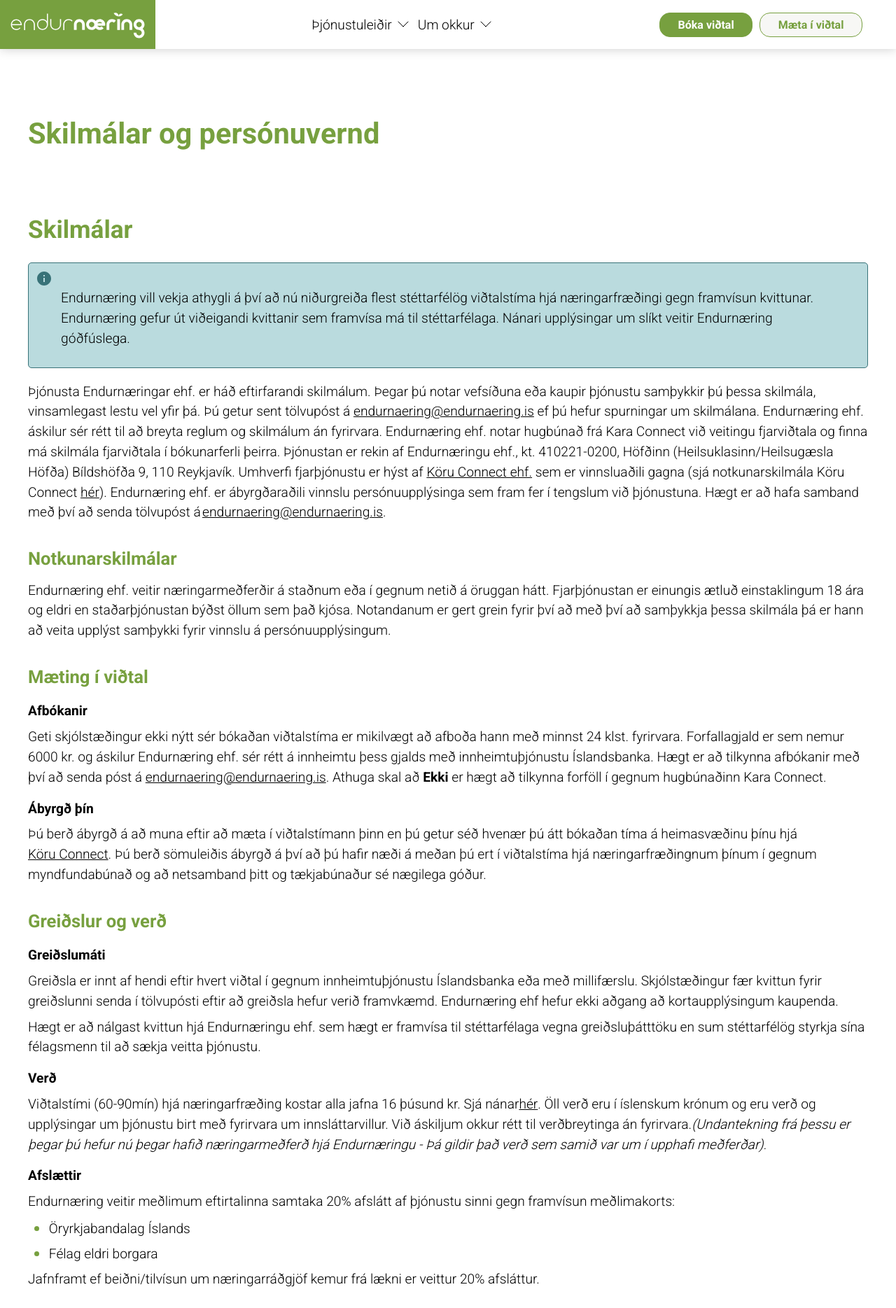
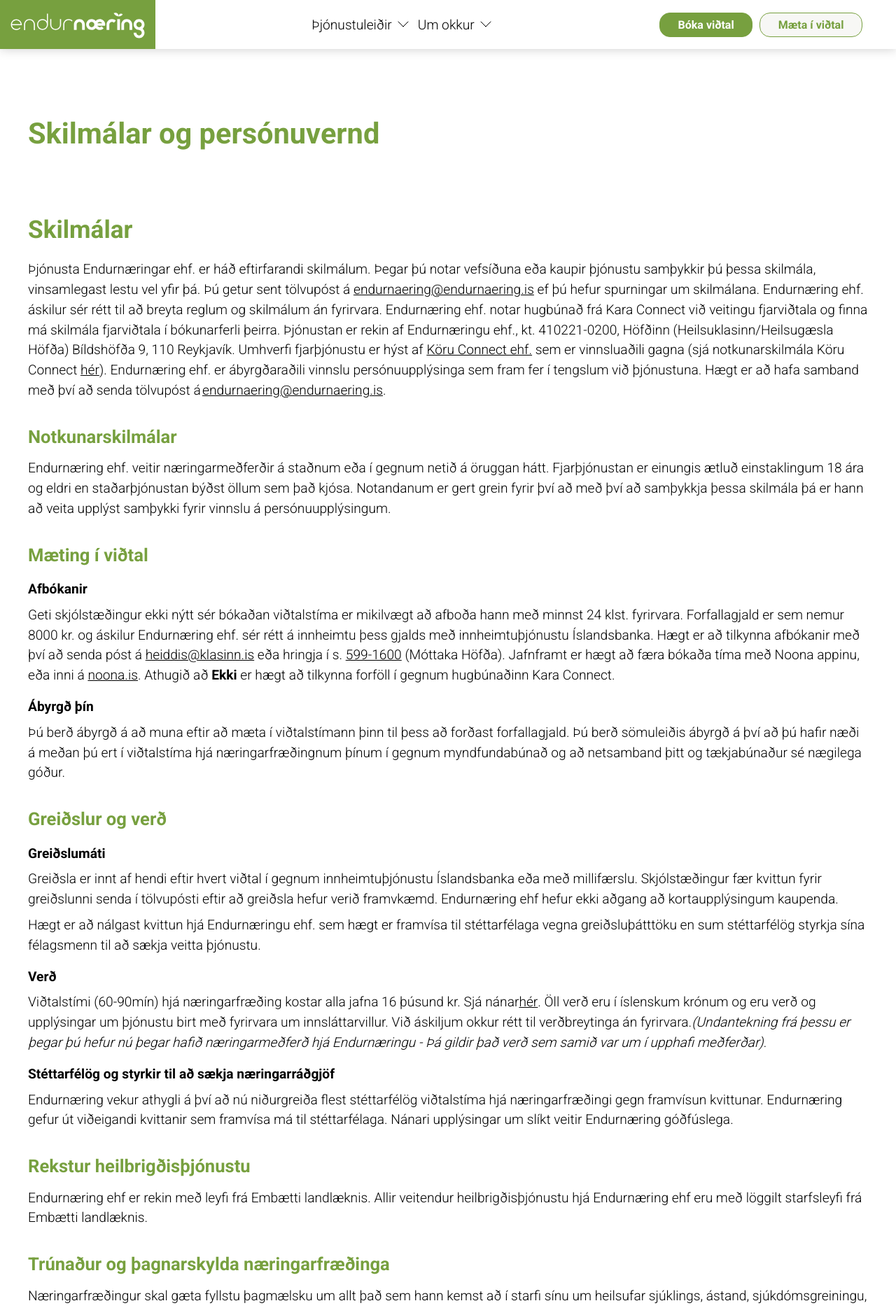
Before and after one commit to Oli-Ingi/Endurnaering, a Next.js app: page /skilmalar in a window 1280 px wide. Shown: the top 1869 px of the page at 70% size. Built offline with nearby package versions, Linux system fonts and the light colour scheme.

Commit message:
Breyta skilmálum

```diff
--- a/domain/TermsAndPrivacy/TermsAndConditions/Attendance.tsx
+++ b/domain/TermsAndPrivacy/TermsAndConditions/Attendance.tsx
@@ -9,15 +9,16 @@
         <SubArticleSection title="Afbókanir">
             <Text>
                 Geti skjólstæðingur ekki nýtt sér bókaðan viðtalstíma er mikilvægt að afboða hann með minnst 24 klst. fyrirvara.
-                Forfallagjald er sem nemur 6000 kr. og áskilur Endurnæring ehf. sér rétt á innheimtu þess gjalds með innheimtuþjónustu Íslandsbanka.
-                Hægt er að tilkynna afbókanir með því að senda póst á <Link inline permaLine to="mailto:endurnaering@endurnaering.is">endurnaering@endurnaering.is</Link>.
-                Athuga skal að <strong>Ekki</strong> er hægt að tilkynna forföll í gegnum hugbúnaðinn Kara Connect.
+                Forfallagjald er sem nemur 8000 kr. og áskilur Endurnæring ehf. sér rétt á innheimtu þess gjalds með innheimtuþjónustu Íslandsbanka.
+                Hægt er að tilkynna afbókanir með því að senda póst á <Link inline permaLine to="mailto:heiddis@klasinn.is">heiddis@klasinn.is</Link> eða hringja
+                í s. <Link to="tel:5991600" inline permaLine>599-1600</Link> (Móttaka Höfða).
+                Jafnframt er hægt að færa bókaða tíma með Noona appinu, eða inni á <Link inline permaLine to="https://noona.is">noona.is</Link>.
+                Athugið að <strong>Ekki</strong> er hægt að tilkynna forföll í gegnum hugbúnaðinn Kara Connect.
             </Text>
         </SubArticleSection>
         <SubArticleSection title="Ábyrgð þín">
             <Text>
-                Þú berð ábyrgð á að muna eftir að mæta í viðtalstímann þinn en þú getur séð hvenær þú átt bókaðan tíma á heimasvæðinu þínu
-                hjá <Link to="https://www.karaconnect.com/is" inline permaLine>Köru Connect</Link>.
+                Þú berð ábyrgð á að muna eftir að mæta í viðtalstímann þinn til þess að forðast forfallagjald.
                 Þú berð sömuleiðis ábyrgð á því að þú hafir næði á meðan þú ert í viðtalstíma hjá næringarfræðingnum þínum í gegnum
                 myndfundabúnað og að netsamband þitt og tækjabúnaður sé nægilega góður.
             </Text>
--- a/domain/TermsAndPrivacy/TermsAndConditions/Payment.tsx
+++ b/domain/TermsAndPrivacy/TermsAndConditions/Payment.tsx
@@ -28,16 +28,10 @@
                 </Text>
             </Text>
         </SubArticleSection>
-        <SubArticleSection title="Afslættir">
+        <SubArticleSection title="Stéttarfélög og styrkir til að sækja næringarráðgjöf">
             <Text>
-                Endurnæring veitir meðlimum eftirtalinna samtaka 20% afslátt af þjónustu sinni gegn framvísun meðlimakorts:
-            </Text>
-            <BulletList>
-                <Text as="li">Öryrkjabandalag Íslands</Text>
-                <Text as="li">Félag eldri borgara</Text>
-            </BulletList>
-            <Text>
-                Jafnframt ef beiðni/tilvísun um næringarráðgjöf kemur frá lækni er veittur 20% afsláttur.
+                Endurnæring vekur athygli á því að nú niðurgreiða flest stéttarfélög viðtalstíma hjá næringarfræðingi gegn framvísun kvittunar.
+                Endurnæring gefur út viðeigandi kvittanir sem framvísa má til stéttarfélaga. Nánari upplýsingar um slíkt veitir Endurnæring góðfúslega.
             </Text>
         </SubArticleSection>
     </ArticleSection>
--- a/domain/TermsAndPrivacy/TermsAndConditions/index.tsx
+++ b/domain/TermsAndPrivacy/TermsAndConditions/index.tsx
@@ -1,5 +1,4 @@
 import { FC } from "react";
-import InfoBox from "../../../components/elements/InfoBox/InfoBox";
 import Link from "../../../components/elements/Link/Link";
 import Text from "../../../components/elements/Text/Text";
 import OpenArticle from "../../../components/modules/Articles/OpenArticle/OpenArticle";
@@ -7,13 +6,6 @@
 
 const TermsAndConditions: FC<{}> = ({ children }) =>
     <OpenArticle title="Skilmálar">
-        <InfoBox m="20px 0">
-            <Text>
-                Endurnæring vill vekja athygli á því að nú niðurgreiða flest stéttarfélög viðtalstíma hjá næringarfræðingi gegn framvísun kvittunar.
-                Endurnæring gefur út viðeigandi kvittanir sem framvísa má til stéttarfélaga.
-                Nánari upplýsingar um slíkt veitir Endurnæring góðfúslega.
-            </Text>
-        </InfoBox>
         <Text>
             Þjónusta Endurnæringar ehf. er háð eftirfarandi skilmálum.
             Þegar þú notar vefsíðuna eða kaupir þjónustu samþykkir þú þessa skilmála, vinsamlegast lestu vel yfir þá.
```
